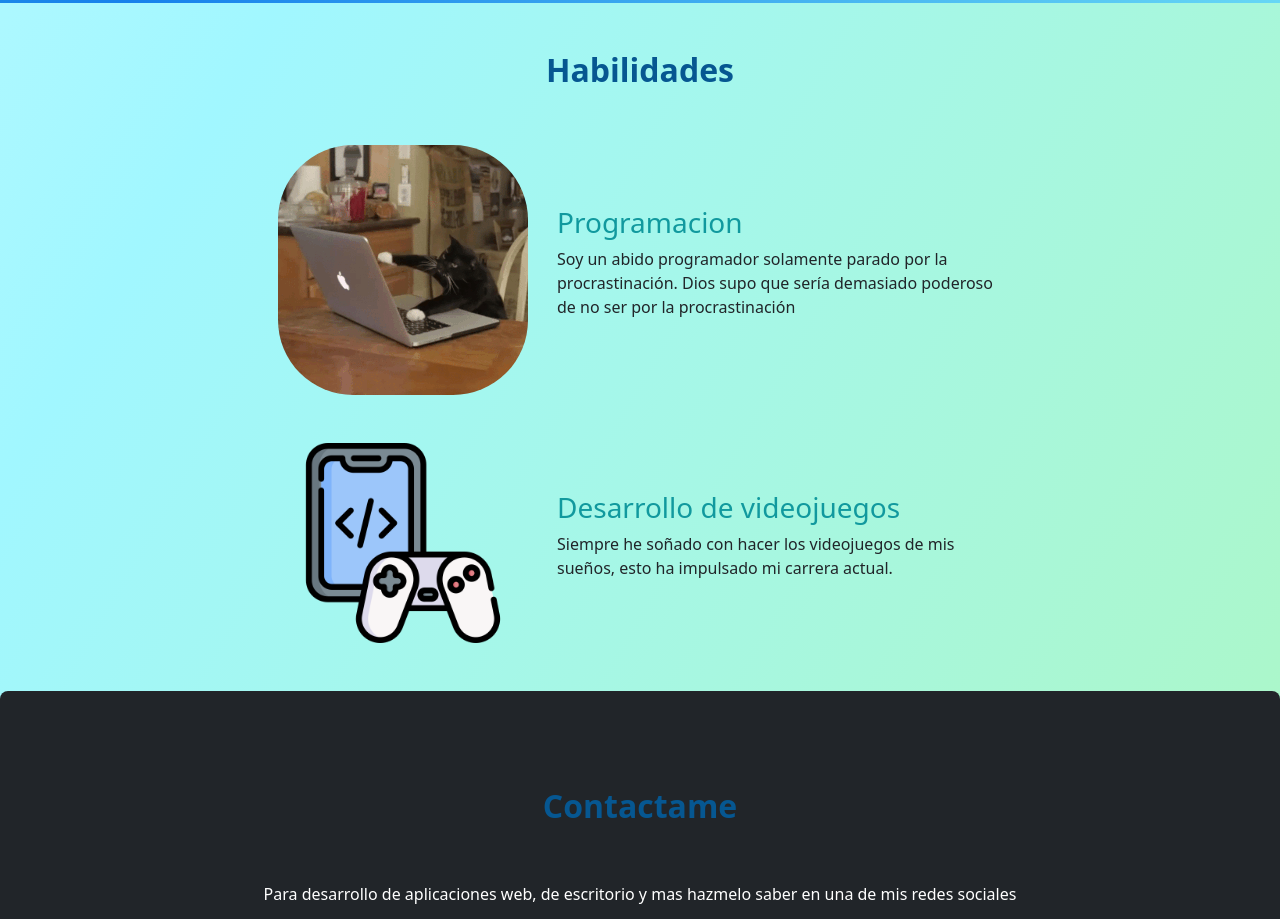
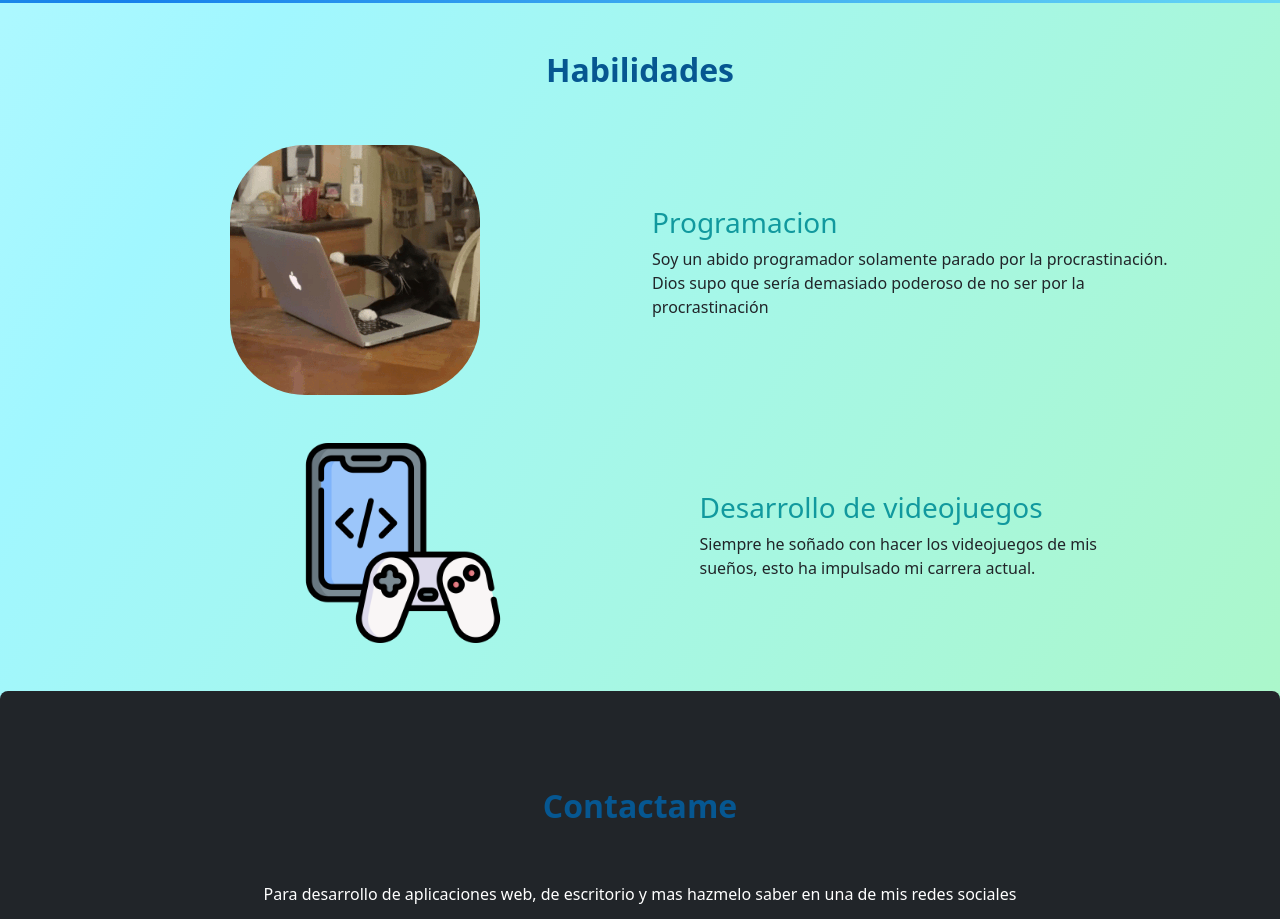
Before and after one commit to Jhonesp/Personal-site, a plain HTML site: page index.html in a window 1280 px wide. Shown: the part 1003-1922 px from the top of the page. Drawn offline with nearby package versions, Linux system fonts and the light colour scheme.

Commit message:
Trying to fix display on small screens

```diff
--- a/index.html
+++ b/index.html
@@ -32,17 +32,17 @@
             <h2 class="py-5">Habilidades</h2>
             <div class="container aver">
                 <div class="row pb-5 d-flex justify-content-center align-items-center">
-                    <div class="col-3">
+                    <div class="col-3 col-sm-6">
                         <img src="images/cat-typing.gif" alt="typing cat" class="portrait">
                     </div>
-                    <div class="col-5 texto">
+                    <div class="col-5 col-sm-6 texto">
                         <h3>Programacion</h3>
                         <p>Soy un abido programador solamente parado por la procrastinación. Dios supo que sería demasiado poderoso de no ser por la procrastinación</p>
                     </div>
                 </div>
 
                 <div class="row d-flex justify-content-center align-items-center">
-                    <div class="col-3">
+                    <div class="col-3 col-sm-6">
                         <img src="images/gamedev.png" alt="videogame dev" height="200">
                     </div>
                     <div class="col-5 texto">
```
